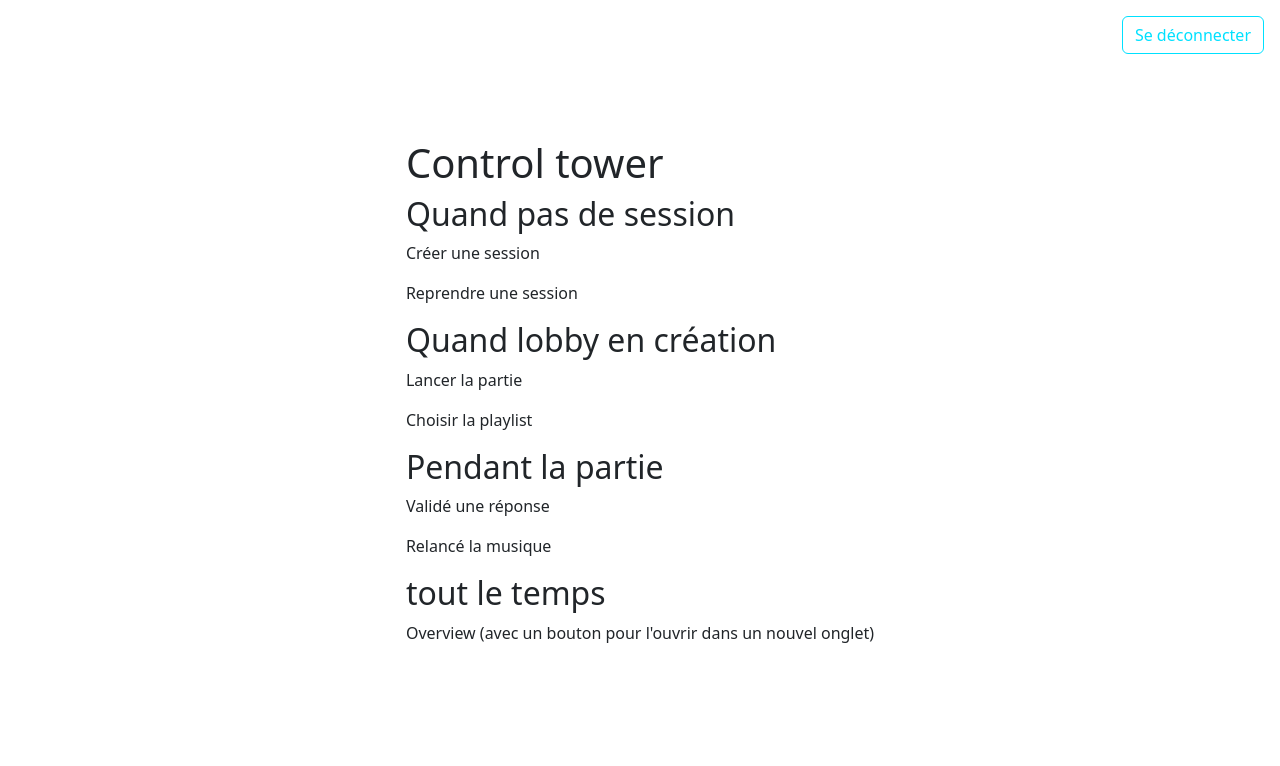
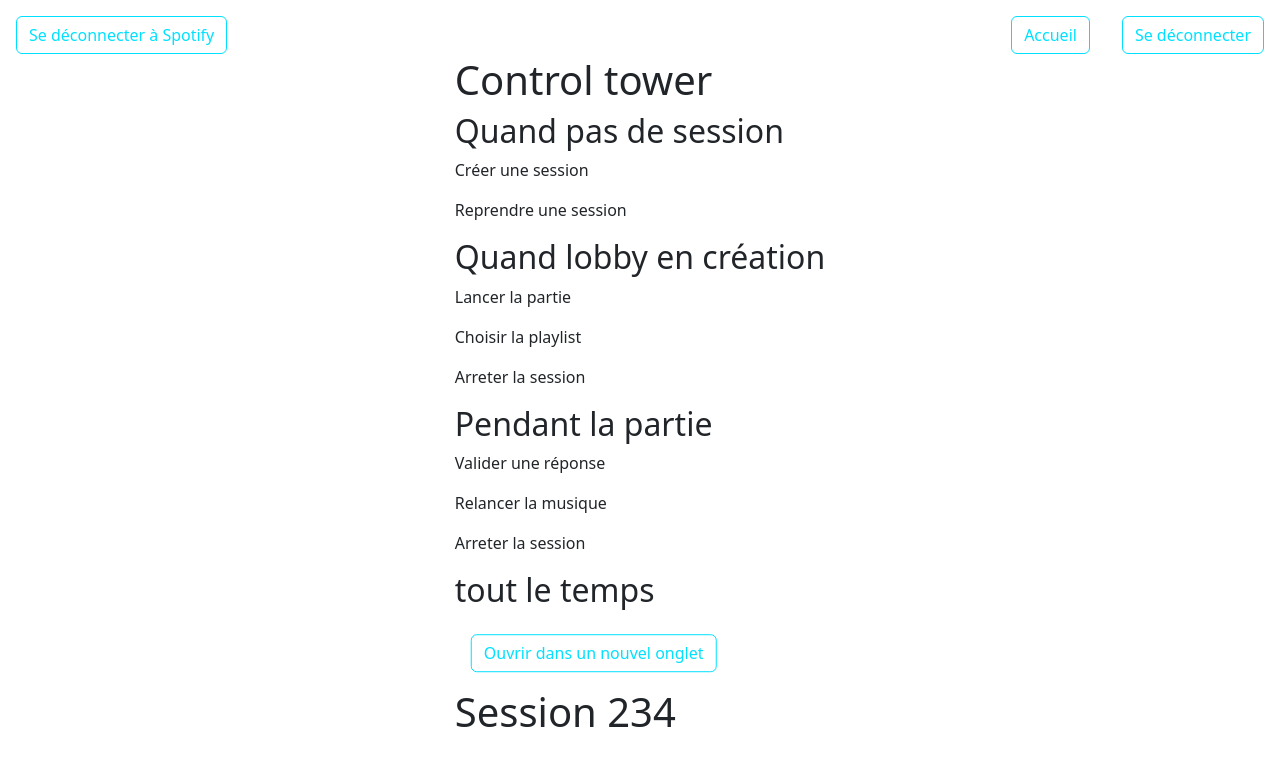
Before and after one commit to ThomasLuton/blindtest-room, an Angular app in the folder blindtest-room-ui/: page /control in a window 1280 px wide. Shown: the top 766 px of the page. Built offline with nearby package versions, Linux system fonts and the light colour scheme; sample sign-in values are in the browser's storage.

Commit message:
overview and control start

```diff
--- a/blindtest-room-ui/src/app/home/home.component.html
+++ b/blindtest-room-ui/src/app/home/home.component.html
@@ -1,6 +1,7 @@
 <div class="min-vh-100 position-relative">
     @if(logged()) {
     <div class="position-absolute top-0 end-0">
+        <a class="btn btn-outline-primary m-3" role="button" routerLink="/control">Centre de contrôle</a>
         <a class="btn btn-outline-primary m-3" role="button" (click)="logOut()">Se déconnecter</a>
     </div>
     } @else {
--- a/blindtest-room-ui/src/app/host/control/control.component.html
+++ b/blindtest-room-ui/src/app/host/control/control.component.html
@@ -1,23 +1,33 @@
 <div class="min-vh-100 position-relative">
     <div class="position-absolute top-0 end-0">
+        <a class="btn btn-outline-primary m-3" role="button" routerLink="/home">Accueil</a>
         <a class="btn btn-outline-primary m-3" role="button" (click)="logOut()">Se déconnecter</a>
+    </div>
+    <div class="position-absolute top-0 start-0">
+        @if (!spotifyLogged()) {
+        <button class="btn btn-outline-primary m-3" role="button" (click)="connectToSpotify()">Se connecter à
+            Spotify</button>
+        } @else {
+        <button class="btn btn-outline-primary m-3" role="button" (click)="disconnectToSpotify()">Se déconnecter à
+            Spotify</button>
+        }
     </div>
     <div class="position-absolute top-50 start-50 translate-middle">
         <h1>Control tower</h1>
-        @if (!spotifyLogged()) {
-        <button class="btn btn-outline-primary" (click)="connectToSpotify()">Se connecter à Spotify</button>
-        } @else {
         <h2>Quand pas de session</h2>
         <p>Créer une session</p>
         <p>Reprendre une session</p>
         <h2>Quand lobby en création</h2>
         <p>Lancer la partie</p>
         <p>Choisir la playlist</p>
+        <p>Arreter la session</p>
         <h2>Pendant la partie</h2>
-        <p>Validé une réponse</p>
-        <p>Relancé la musique</p>
+        <p>Valider une réponse</p>
+        <p>Relancer la musique</p>
+        <p>Arreter la session</p>
         <h2>tout le temps</h2>
-        <p>Overview (avec un bouton pour l'ouvrir dans un nouvel onglet)</p>
-        }
+        <a class="btn btn-outline-primary m-3" role="button" target="_blank" [routerLink]=redirectId()>Ouvrir dans un
+            nouvel onglet</a>
+        <app-overview [sessionIdInput]="sessionId()"></app-overview>
     </div>
 </div>
--- a/blindtest-room-ui/src/app/host/control/control.component.ts
+++ b/blindtest-room-ui/src/app/host/control/control.component.ts
@@ -1,12 +1,13 @@
-import { Component, inject, signal } from '@angular/core';
-import { ActivatedRoute, Router } from '@angular/router';
+import { Component, computed, inject, signal } from '@angular/core';
+import { ActivatedRoute, Router, RouterLink } from '@angular/router';
 import { ToastService } from '../../services/toast.service';
 import { SpotifyService } from '../../services/spotify.service';
+import { OverviewComponent } from '../overview/overview.component';
 
 @Component({
   selector: 'app-control',
   standalone: true,
-  imports: [],
+  imports: [OverviewComponent, RouterLink],
   templateUrl: './control.component.html',
   styles: ``
 })
@@ -14,7 +15,9 @@ export class ControlComponent {
 
   logged = signal(!!localStorage.getItem('api-token'))
   spotifyLogged = signal(!!localStorage.getItem('spotifyAccessToken'));
-  readonly router = inject(Router)
+  sessionId = signal(234)
+  redirectId = computed(() => '/overview/' + this.sessionId())
+  readonly router = inject(Router);
   readonly activatedRoute = inject(ActivatedRoute);
   private readonly toast = inject(ToastService);
   private readonly spotify = inject(SpotifyService);
@@ -49,4 +52,11 @@ export class ControlComponent {
   connectToSpotify() {
     window.location.href = this.spotify.generateRedirectURI();
   }
+
+  disconnectToSpotify() {
+    localStorage.removeItem('spotifyAccessToken');
+    localStorage.removeItem('spotifyRefreshToken');
+    this.toast.success('toast-global', 'Connection avec Spotify interrompu');
+    this.spotifyLogged.set(false)
+  }
 }
--- a/blindtest-room-ui/src/app/host/overview/overview.component.html
+++ b/blindtest-room-ui/src/app/host/overview/overview.component.html
@@ -1 +1 @@
-<p>overview works!</p>
+<h1>Session {{sessionId()}}</h1>
--- a/blindtest-room-ui/src/app/host/overview/overview.component.ts
+++ b/blindtest-room-ui/src/app/host/overview/overview.component.ts
@@ -1,4 +1,5 @@
-import { Component } from '@angular/core';
+import { Component, computed, inject, input } from '@angular/core';
+import { ActivatedRoute } from '@angular/router';
 
 @Component({
   selector: 'app-overview',
@@ -9,4 +10,13 @@ import { Component } from '@angular/core';
 })
 export class OverviewComponent {
 
+  private readonly route = inject(ActivatedRoute)
+  sessionIdInput = input<number>()
+  sessionId = computed(() => {
+    if (this.sessionIdInput()) {
+      return this.sessionIdInput()
+    } else {
+      return this.route.snapshot.paramMap.get('id')
+    }
+  })
 }
```
